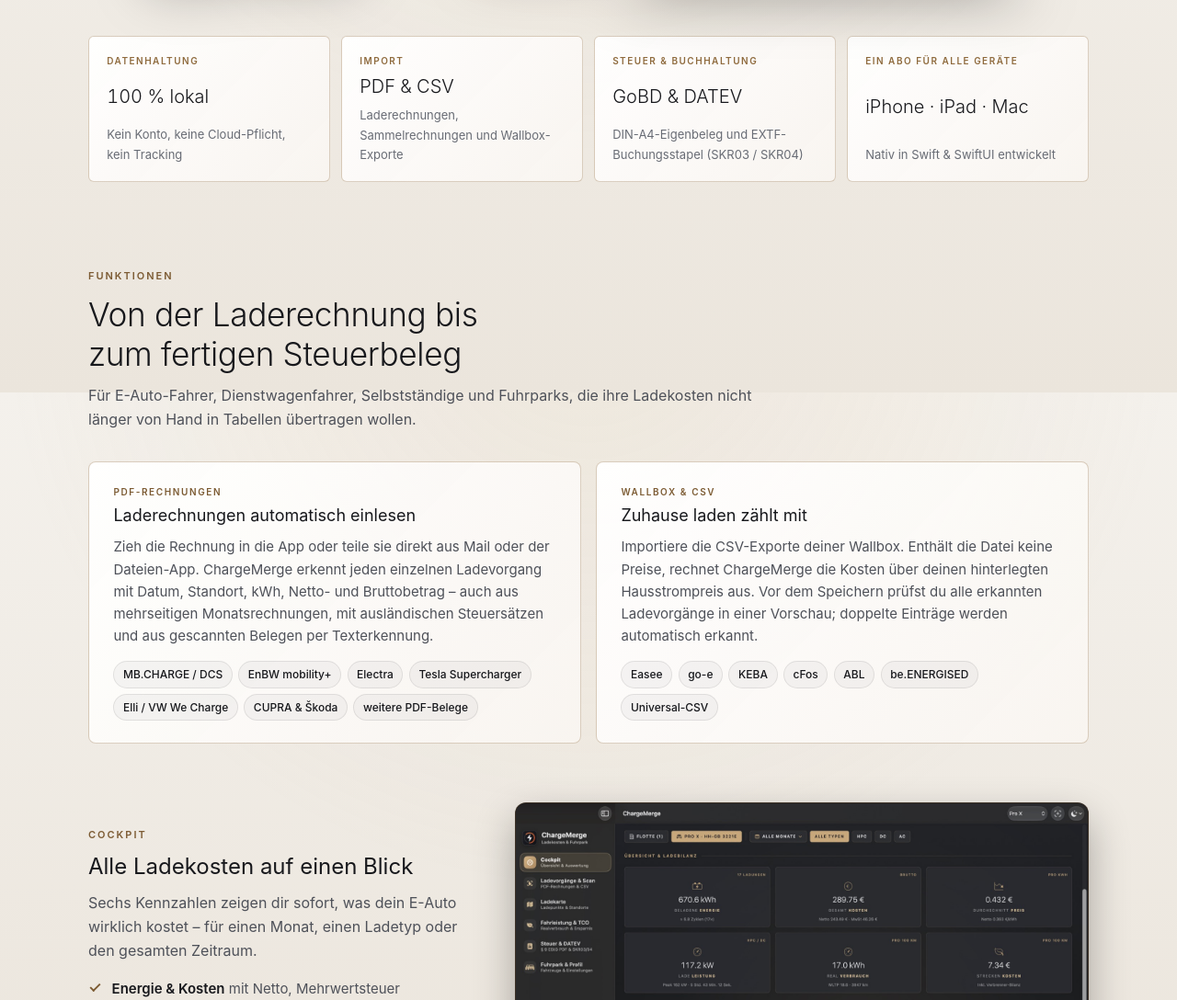
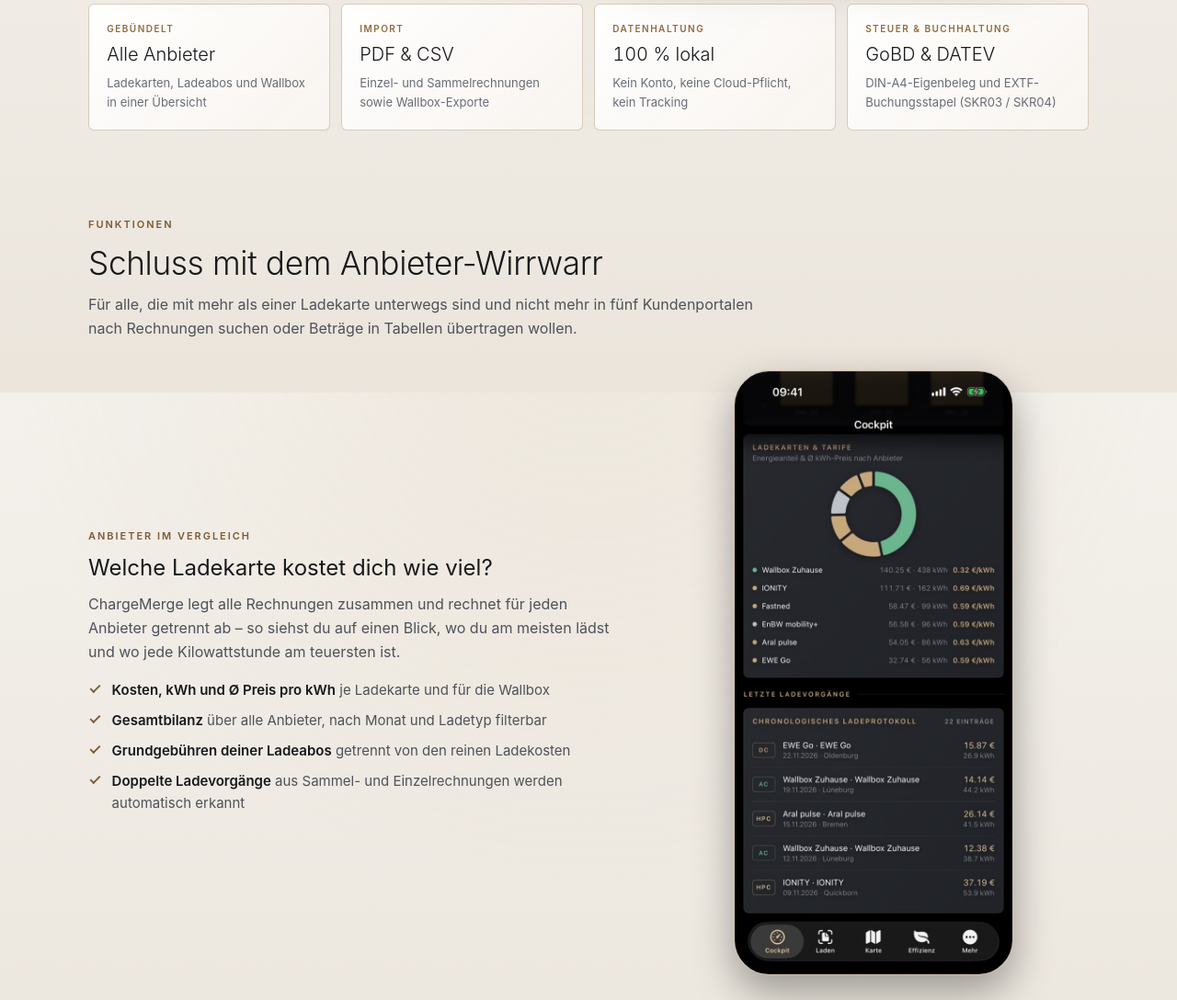
Before and after one commit to Detoxfox4234/chargemerge-legal, a plain HTML site: page index.html in a window 1280 px wide. Shown: the part 1173-2261 px from the top of the page at 92% size. Drawn offline with Linux system fonts and the light colour scheme.

Commit message:
feat(web): Landingpage auf „alle Ladeanbieter in einer Übersicht“ ausrichten
Stand aus chargemerge-apple (WebLegal/).

Co-Authored-By: Claude Opus 5.5 <noreply@anthropic.com>

```diff
--- a/index.html
+++ b/index.html
@@ -5,8 +5,8 @@
   <meta name="viewport" content="width=device-width, initial-scale=1">
   <meta name="color-scheme" content="light dark">
   <meta name="robots" content="index, follow">
-  <title>ChargeMerge – E-Auto-Ladekosten, Eigenbeleg &amp; DATEV-Export für iPhone, iPad &amp; Mac</title>
-  <meta name="description" content="ChargeMerge liest PDF-Laderechnungen und Wallbox-CSVs ein, zeigt Ladekosten und Realverbrauch und erstellt GoBD-Eigenbelege fürs Finanzamt sowie DATEV-Buchungsstapel. 100 % lokal, ohne Konto und ohne Tracking.">
+  <title>ChargeMerge – Alle Ladekarten, Ladeabos und Wallbox-Rechnungen in einer App</title>
+  <meta name="description" content="Mehrere Ladekarten, Ladeabos und eine Wallbox? ChargeMerge liest die Rechnungen aller Anbieter ein und zeigt, was du wo geladen und bezahlt hast – inklusive kWh-Preis je Anbieter. 100 % lokal auf iPhone, iPad und Mac.">
   <link rel="canonical" href="https://chargemerge.de/">
   <link rel="icon" href="assets/favicon.png" type="image/png">
   <link rel="apple-touch-icon" href="assets/apple-touch-icon.png">
@@ -15,16 +15,16 @@
   <meta property="og:locale" content="de_DE">
   <meta property="og:site_name" content="ChargeMerge">
   <meta property="og:url" content="https://chargemerge.de/">
-  <meta property="og:title" content="ChargeMerge – Ladekosten, Fuhrpark &amp; Steuerbelege für E-Autos">
-  <meta property="og:description" content="PDF-Laderechnungen und Wallbox-Exporte einlesen, Kosten und Realverbrauch auswerten, Eigenbeleg und DATEV-Export erstellen. 100 % lokal auf iPhone, iPad und Mac.">
+  <meta property="og:title" content="ChargeMerge – Alle Ladeanbieter. Eine Übersicht.">
+  <meta property="og:description" content="Rechnungen aller Ladekarten, Abos und der Wallbox in einer App bündeln: Kosten und kWh-Preis je Anbieter auf einen Blick. 100 % lokal auf iPhone, iPad und Mac.">
   <meta property="og:image" content="https://chargemerge.de/assets/og-image.jpg">
   <meta property="og:image:width" content="1200">
   <meta property="og:image:height" content="630">
   <meta name="twitter:card" content="summary_large_image">
 
-  <link rel="stylesheet" href="styles.css?v=4">
-  <link rel="stylesheet" href="landing.css?v=4">
-  <script src="nav.js?v=4" defer></script>
+  <link rel="stylesheet" href="styles.css?v=5">
+  <link rel="stylesheet" href="landing.css?v=5">
+  <script src="nav.js?v=5" defer></script>
 
   <script type="application/ld+json">
   {
@@ -36,7 +36,7 @@
     "inLanguage": "de",
     "url": "https://chargemerge.de/",
     "image": "https://chargemerge.de/assets/og-image.jpg",
-    "description": "App für Elektroauto-Fahrer, Dienstwagenfahrer und Fuhrparks: PDF-Laderechnungen und Wallbox-CSVs einlesen, Ladekosten und Realverbrauch auswerten, GoBD-Eigenbelege und DATEV-EXTF-Buchungsstapel erstellen. Alle Daten bleiben lokal auf dem Gerät.",
+    "description": "Bündelt die Laderechnungen aller Ladekarten, Ladeabos und der Wallbox in einer Übersicht: Kosten und kWh-Preis je Anbieter, Ladekarte, Realverbrauch sowie Eigenbeleg und DATEV-Export. Alle Daten bleiben lokal auf dem Gerät.",
     "offers": [
       { "@type": "Offer", "name": "Community (Free)", "price": "0", "priceCurrency": "EUR" },
       { "@type": "Offer", "name": "ChargeMerge Pro (Jahresabo)", "price": "24.99", "priceCurrency": "EUR" },
@@ -76,9 +76,9 @@
       <!-- ============ Hero ============ -->
       <section class="lp-hero" aria-labelledby="hero-title">
         <span class="glass-badge">iPhone · iPad · Mac</span>
-        <h1 id="hero-title" class="lp-hero-title">Ladekosten, Fuhrpark &amp; Steuerbelege – <strong>100&nbsp;% lokal</strong> auf deinen Apple-Geräten</h1>
+        <h1 id="hero-title" class="lp-hero-title">Alle Ladeanbieter. <strong>Eine Übersicht.</strong></h1>
         <p class="lp-hero-lead">
-          ChargeMerge liest deine PDF-Laderechnungen und Wallbox-Exporte ein, zeigt dir Kosten und Realverbrauch und erstellt den Eigenbeleg fürs Finanzamt sowie den DATEV-Buchungsstapel für die Steuerkanzlei. Ohne Konto, ohne Cloud-Zwang, ohne Tracking.
+          Mehrere Ladekarten, ein paar Ladeabos und die Wallbox zuhause – jede Rechnung sieht anders aus und kommt zu einem anderen Zeitpunkt. ChargeMerge liest sie alle ein und zeigt dir in einer Übersicht, was du wo geladen und bezahlt hast und welcher Anbieter dich wie viel kostet. 100&nbsp;% lokal, ohne Konto, ohne Tracking.
         </p>
         <div class="hero-actions">
           <!-- APP-STORE-LINK: Sobald die App im App Store verfügbar ist, dieses <span> durch
@@ -90,30 +90,30 @@
         <p class="lp-hero-note">Kostenlos für 1 Fahrzeug · iOS&nbsp;17+, iPadOS&nbsp;17+ und macOS&nbsp;14+</p>
 
         <figure class="lp-hero-visual">
-          <img src="assets/hero-geraete.png?v=2" width="1500" height="733" alt="ChargeMerge auf iPhone, iPad, iMac und MacBook: Cockpit mit Ladekosten, Fahrleistung und Ladekarte" fetchpriority="high">
+          <img src="assets/hero-geraete.png?v=2" width="1500" height="733" alt="ChargeMerge auf iPhone, iPad, iMac und MacBook: gebündelte Ladekosten aller Anbieter, Fahrleistung und Ladekarte" fetchpriority="high">
         </figure>
       </section>
 
       <ul class="lp-facts" aria-label="ChargeMerge auf einen Blick">
+        <li class="spec-tile">
+          <span class="spec-label">Gebündelt</span>
+          <span class="spec-value">Alle Anbieter</span>
+          <span class="spec-detail">Ladekarten, Ladeabos und Wallbox in einer Übersicht</span>
+        </li>
+        <li class="spec-tile">
+          <span class="spec-label">Import</span>
+          <span class="spec-value">PDF &amp; CSV</span>
+          <span class="spec-detail">Einzel- und Sammelrechnungen sowie Wallbox-Exporte</span>
+        </li>
         <li class="spec-tile">
           <span class="spec-label">Datenhaltung</span>
           <span class="spec-value">100 % lokal</span>
           <span class="spec-detail">Kein Konto, keine Cloud-Pflicht, kein Tracking</span>
         </li>
         <li class="spec-tile">
-          <span class="spec-label">Import</span>
-          <span class="spec-value">PDF &amp; CSV</span>
-          <span class="spec-detail">Laderechnungen, Sammelrechnungen und Wallbox-Exporte</span>
-        </li>
-        <li class="spec-tile">
           <span class="spec-label">Steuer &amp; Buchhaltung</span>
           <span class="spec-value">GoBD &amp; DATEV</span>
           <span class="spec-detail">DIN-A4-Eigenbeleg und EXTF-Buchungsstapel (SKR03 / SKR04)</span>
-        </li>
-        <li class="spec-tile">
-          <span class="spec-label">Ein Abo für alle Geräte</span>
-          <span class="spec-value">iPhone · iPad · Mac</span>
-          <span class="spec-detail">Nativ in Swift &amp; SwiftUI entwickelt</span>
         </li>
       </ul>
 
@@ -121,16 +121,33 @@
       <section class="lp-section" id="funktionen" aria-labelledby="funktionen-title">
         <div class="lp-section-head">
           <span class="eyebrow">Funktionen</span>
-          <h2 id="funktionen-title" class="lp-section-title">Von der Laderechnung bis zum fertigen Steuerbeleg</h2>
+          <h2 id="funktionen-title" class="lp-section-title">Schluss mit dem Anbieter-Wirrwarr</h2>
           <p class="lp-section-lead">
-            Für E-Auto-Fahrer, Dienstwagenfahrer, Selbstständige und Fuhrparks, die ihre Ladekosten nicht länger von Hand in Tabellen übertragen wollen.
+            Für alle, die mit mehr als einer Ladekarte unterwegs sind und nicht mehr in fünf Kundenportalen nach Rechnungen suchen oder Beträge in Tabellen übertragen wollen.
           </p>
         </div>
 
-        <div class="card-grid card-grid-2">
+        <div class="lp-feature lp-feature-lead">
+          <div class="lp-feature-text">
+            <span class="eyebrow">Anbieter im Vergleich</span>
+            <h3 class="lp-feature-title">Welche Ladekarte kostet dich wie viel?</h3>
+            <p>ChargeMerge legt alle Rechnungen zusammen und rechnet für jeden Anbieter getrennt ab – so siehst du auf einen Blick, wo du am meisten lädst und wo jede Kilowattstunde am teuersten ist.</p>
+            <ul class="lp-checks">
+              <li><strong>Kosten, kWh und Ø Preis pro kWh</strong> je Ladekarte und für die Wallbox</li>
+              <li><strong>Gesamtbilanz</strong> über alle Anbieter, nach Monat und Ladetyp filterbar</li>
+              <li><strong>Grundgebühren deiner Ladeabos</strong> getrennt von den reinen Ladekosten</li>
+              <li><strong>Doppelte Ladevorgänge</strong> aus Sammel- und Einzelrechnungen werden automatisch erkannt</li>
+            </ul>
+          </div>
+          <figure class="lp-phone-shot">
+            <img src="assets/iphone-anbieter.jpg" width="640" height="1390" loading="lazy" alt="iPhone mit der Übersicht Ladekarten und Tarife: sechs Anbieter mit Kosten, kWh und Preis pro kWh">
+          </figure>
+        </div>
+
+        <div class="card-grid card-grid-2 lp-import-cards">
           <article class="luxury-card">
             <span class="card-kicker">PDF-Rechnungen</span>
-            <h3 class="card-title">Laderechnungen automatisch einlesen</h3>
+            <h3 class="card-title">Jede Rechnung, egal von welchem Anbieter</h3>
             <p>
               Zieh die Rechnung in die App oder teile sie direkt aus Mail oder der Dateien-App. ChargeMerge erkennt jeden einzelnen Ladevorgang mit Datum, Standort, kWh, Netto- und Bruttobetrag – auch aus mehrseitigen Monatsrechnungen, mit ausländischen Steuersätzen und aus gescannten Belegen per Texterkennung.
             </p>
@@ -166,13 +183,13 @@
         <div class="lp-feature">
           <div class="lp-feature-text">
             <span class="eyebrow">Cockpit</span>
-            <h3 class="lp-feature-title">Alle Ladekosten auf einen Blick</h3>
-            <p>Sechs Kennzahlen zeigen dir sofort, was dein E-Auto wirklich kostet – für einen Monat, einen Ladetyp oder den gesamten Zeitraum.</p>
+            <h3 class="lp-feature-title">Was dich das Laden wirklich kostet</h3>
+            <p>Statt einzelner Rechnungen siehst du die Summe über alle Anbieter – für einen Monat, einen Ladetyp oder den gesamten Zeitraum.</p>
             <ul class="lp-checks">
               <li><strong>Energie &amp; Kosten</strong> mit Netto, Mehrwertsteuer und Brutto</li>
               <li><strong>Ø Preis pro kWh</strong> über alle Ladekarten und Tarife</li>
               <li><strong>Realverbrauch</strong> und Stromkosten pro 100&nbsp;km</li>
-              <li><strong>Diagramme</strong> für den Monatsverlauf und den Anteil je Anbieter</li>
+              <li><strong>Diagramme</strong> für den Monatsverlauf und den Anteil jeder Ladekarte</li>
             </ul>
           </div>
           <figure class="lp-window">
@@ -215,8 +232,8 @@
         <div class="lp-feature lp-feature-flip">
           <div class="lp-feature-text">
             <span class="eyebrow">Steuer &amp; DATEV</span>
-            <h3 class="lp-feature-title">Belege, die Finanzamt und Steuerkanzlei annehmen</h3>
-            <p>Aus deinen Ladevorgängen entsteht ein druckfertiger Nachweis – für die Steuererklärung, den Arbeitgeber oder die Buchhaltung.</p>
+            <h3 class="lp-feature-title">Und am Jahresende: fertige Belege</h3>
+            <p>Weil alle Rechnungen schon an einem Ort liegen, entsteht daraus mit einem Tipp ein druckfertiger Nachweis – für die Steuererklärung, den Arbeitgeber oder die Buchhaltung.</p>
             <ul class="lp-checks">
               <li><strong>DIN-A4-Eigenbeleg als PDF</strong> für Finanzamt (§&nbsp;9 EStG) und Arbeitgeber (R&nbsp;9.5 LStR)</li>
               <li><strong>DATEV-EXTF-Buchungsstapel</strong> für SKR03 und SKR04 mit Vorsteuer und Kostenstelle</li>
@@ -384,8 +401,8 @@
       <!-- ============ Abschluss ============ -->
       <section class="lp-cta" aria-labelledby="cta-title">
         <img src="assets/app-icon.png" width="72" height="72" alt="ChargeMerge App-Icon" loading="lazy">
-        <h2 id="cta-title" class="lp-section-title">Schluss mit Ladekosten-Tabellen</h2>
-        <p class="lp-section-lead">Starte kostenlos mit einem Fahrzeug – ohne Konto und ohne Risiko für deine Daten.</p>
+        <h2 id="cta-title" class="lp-section-title">Alle Ladekarten in einer App</h2>
+        <p class="lp-section-lead">Starte kostenlos mit einem Fahrzeug und so vielen Ladeanbietern, wie du hast – ohne Konto und ohne Risiko für deine Daten.</p>
         <div class="hero-actions">
           <span class="btn-champagne btn-large" aria-disabled="true">Demnächst im App Store</span>
           <a class="btn-secondary btn-large" href="impressum.html#kontakt">Support kontaktieren</a>
--- a/landing.css
+++ b/landing.css
@@ -237,6 +237,35 @@ section[id] {
   height: 100%;
   object-fit: cover;
   object-position: center bottom;
+}
+
+/* Erste Feature-Zeile: Anbieter-Vergleich mit iPhone-Ansicht */
+.lp-feature-lead {
+  margin-top: 0;
+  margin-bottom: 3rem;
+}
+
+@media (min-width: 58rem) {
+  .lp-feature-lead {
+    grid-template-columns: minmax(0, 1.1fr) minmax(0, 0.9fr);
+    margin-top: 0;
+  }
+}
+
+.lp-phone-shot {
+  margin: 0;
+  justify-self: center;
+  width: 100%;
+  max-width: 19rem;
+}
+
+.lp-phone-shot img {
+  display: block;
+  width: 100%;
+  height: auto;
+  border-radius: 2.4rem;
+  border: 1px solid var(--border-card);
+  box-shadow: 0 18px 44px rgba(0, 0, 0, 0.35);
 }
 
 /* ---------- Import-Karten & Anbieter-Chips ---------- */
```
Also changed, not shown: datenschutz.html (+2 -2 lines), impressum.html (+2 -2 lines), assets/iphone-anbieter.jpg (added).
